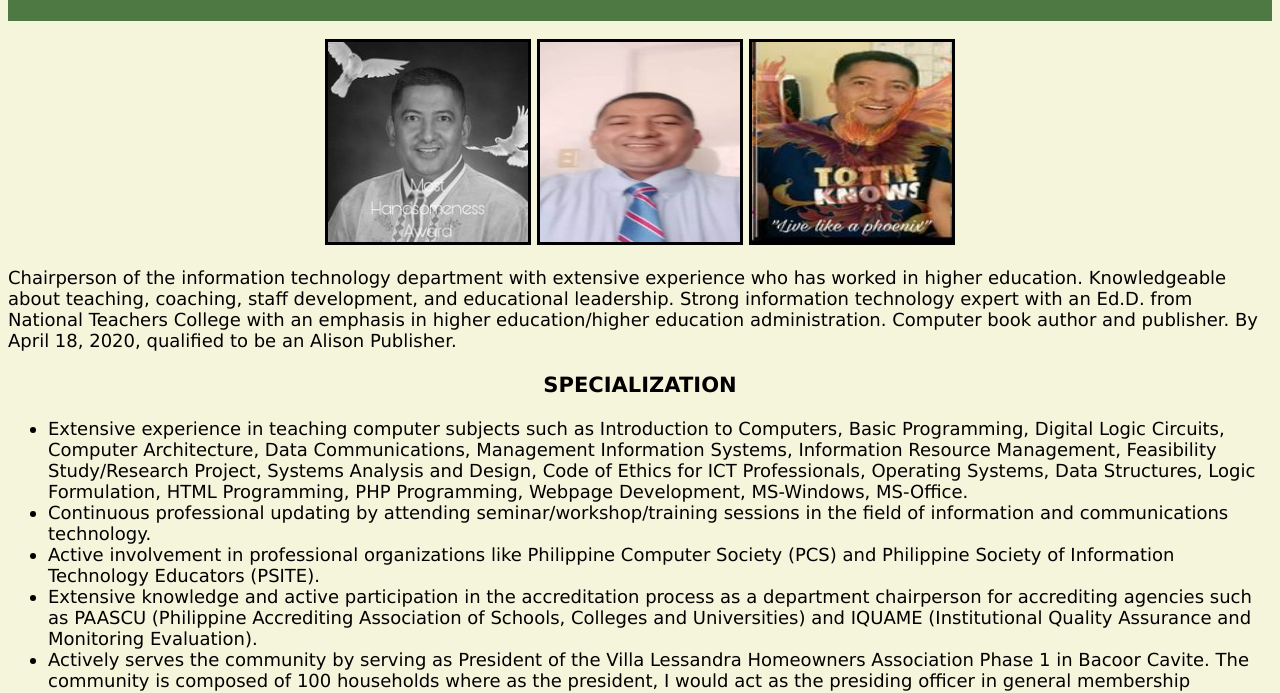
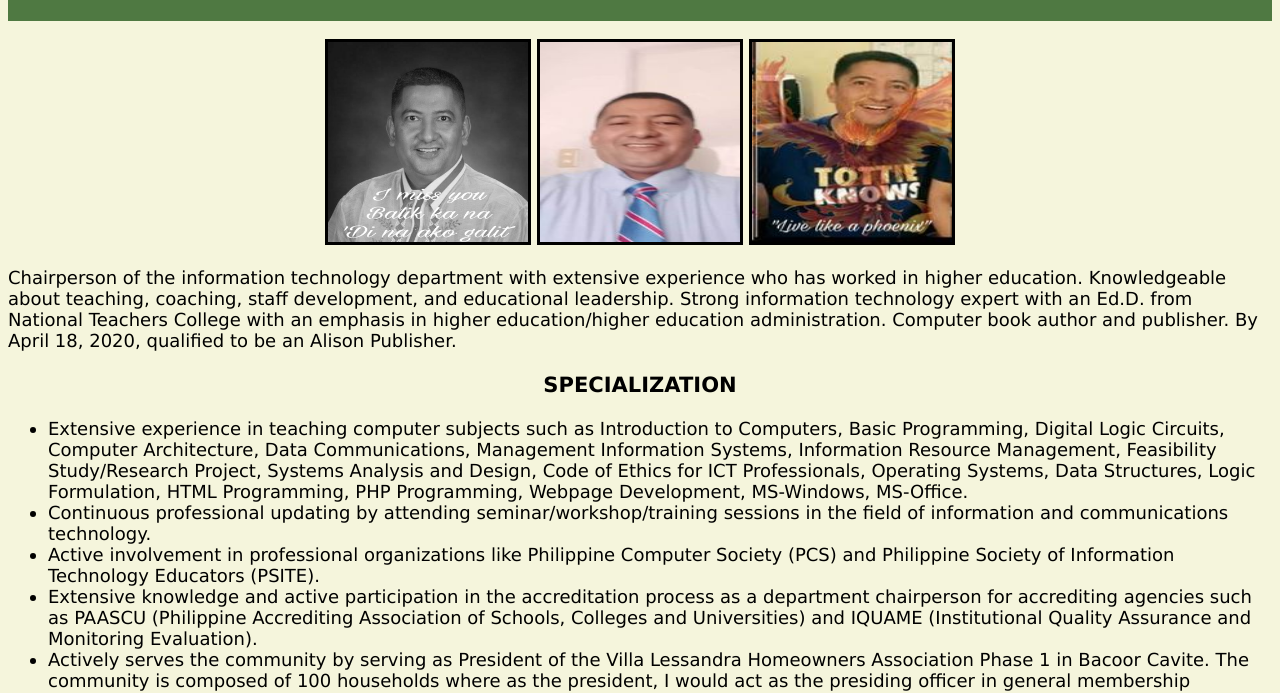
Before and after one commit to tamburnok-morante/tamburnok-morante, a plain HTML site: page all about.html in a window 1280 px wide. Shown: the part 76-769 px from the top of the page. Drawn offline with Linux system fonts and the light colour scheme.

Commit message:
Update all about.html

```diff
--- a/all about.html
+++ b/all about.html
@@ -11,7 +11,7 @@
 <p>
 <p>
 <p>
-<center><img src="toti1.jpg" alt="aler's picture" width="200" height="200" style="border: 3px solid black">
+<center><img src="toti4.jpg" alt="aler's picture" width="200" height="200" style="border: 3px solid black">
 <img src="toti2.jpg" alt="aler's picture" width="200" height="200" style="border: 3px solid black">
 <img src="toti3.jpg" alt="aler's picture" width="200" height="200" style="border: 3px solid black">
 </center>
```
